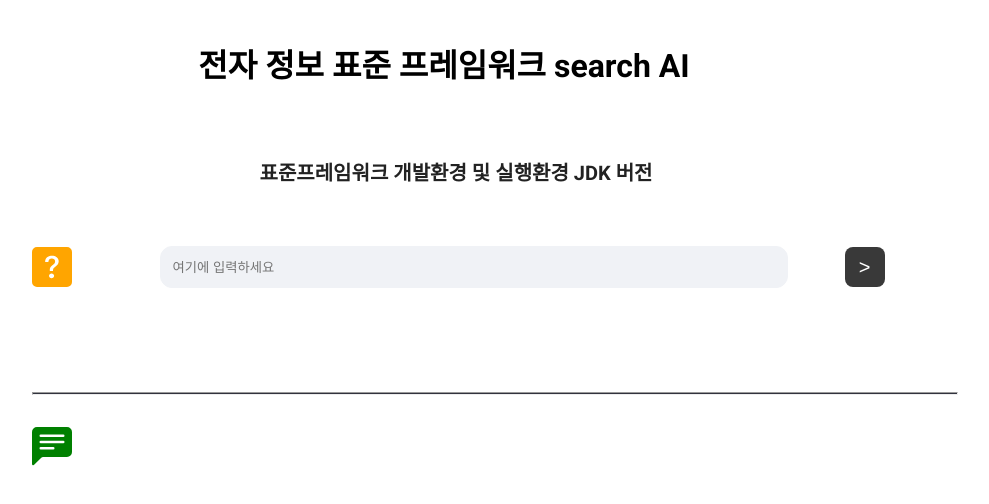
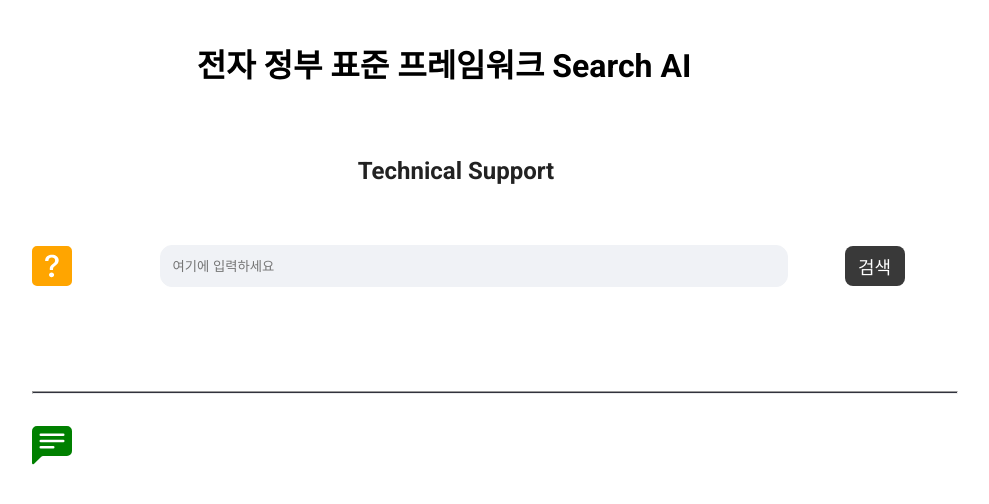
Before and after one commit to efforthye/microsoft_hackathon_team013, a React (Create React App) app in the folder hack-frontend/: page / in a window 1280 px wide. Shown: the top 504 px of the page, without its empty margins (196-1185 px from the left). Built offline with nearby package versions, Linux system fonts and the light colour scheme.

Commit message:
💄 Update text

```diff
--- a/hack-frontend/src/App.tsx
+++ b/hack-frontend/src/App.tsx
@@ -13,7 +13,7 @@ const CursorSVG = () => {
 };
 
 const App = () => {
-  const title = '전자 정보 표준 프레임워크 search AI';
+  const title = '전자 정부 표준 프레임워크 Search AI';
 
   const [inputValue, setInputValue] = useState<string>('');
   const [question, setQuestion] = useState<string>('');
@@ -82,7 +82,7 @@ const App = () => {
         <br />
         <div className={styles.inputContainer}>
           {/* 메인 */}
-          <div className={styles.title}>표준프레임워크 개발환경 및 실행환경 JDK 버전</div>
+          <div className={styles.title}>Technical Support</div>
           <div className={styles.article}>
             <div className={styles.questionbox}>
               <div className={styles.icon}>
@@ -97,7 +97,7 @@ const App = () => {
               />
 
               <button className={styles.submit} onClick={onClick} disabled={!inputValue || !completedTyping}>
-                {'>'}
+                검색
               </button>
             </div>
             <div className={styles.yourQuestionContainer}>
--- a/hack-frontend/src/styles.module.scss
+++ b/hack-frontend/src/styles.module.scss
@@ -50,7 +50,7 @@
   width: 100%;
   padding: 12px;
   color: #222;
-  font-size: 20px;
+  font-size: 24px;
   text-align: center;
   font-weight: bold;
   unicode-bidi: isolate;
@@ -99,7 +99,7 @@
 }
 
 .submit {
-  width: 40px;
+  width: 60px;
   height: 40px;
   display: flex;
   justify-content: center;
@@ -110,7 +110,7 @@
   color: white;
   cursor: pointer;
   border: none;
-  font-size: 20px;
+  font-size: 18px;
 }
 
 .yourQuestionContainer {
```
